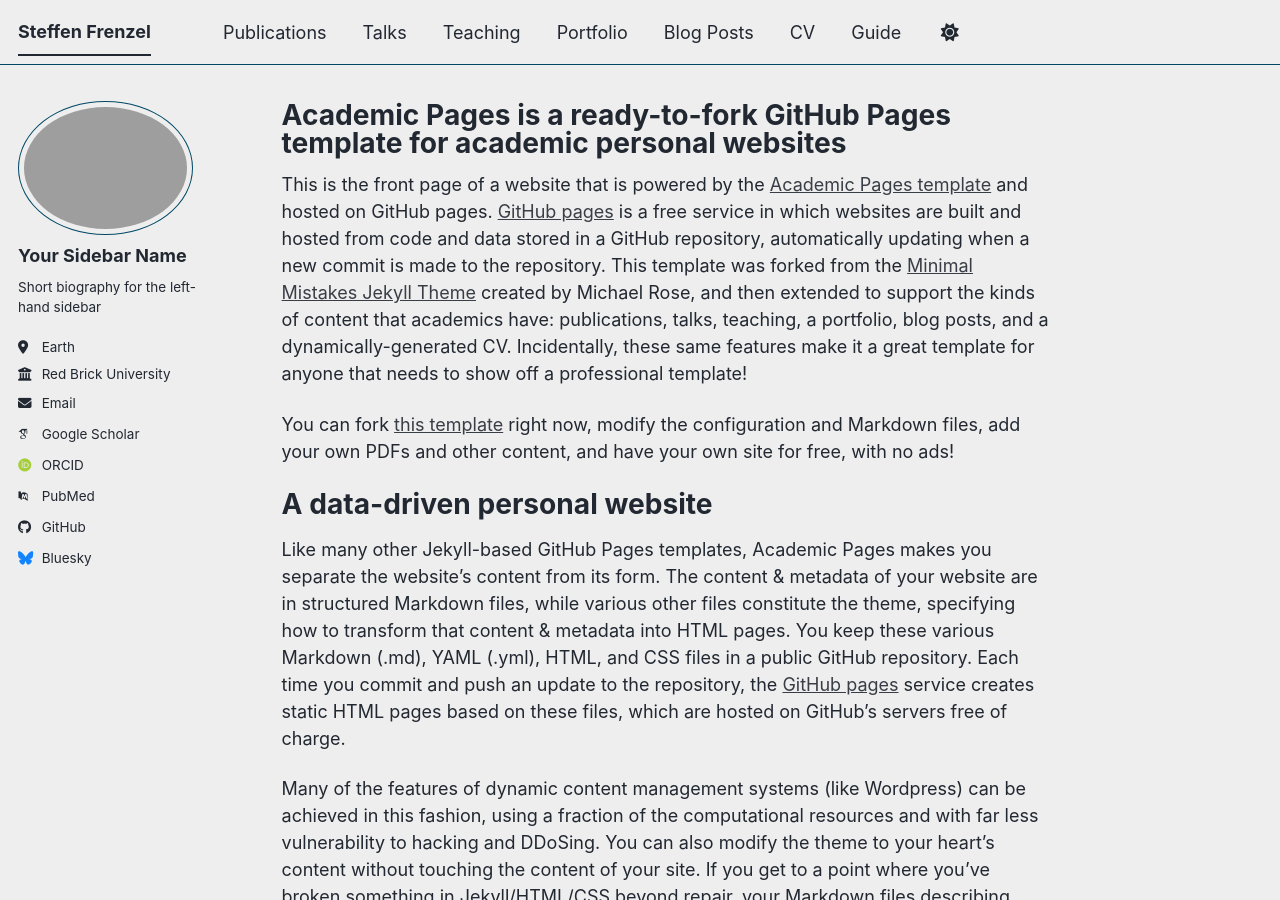
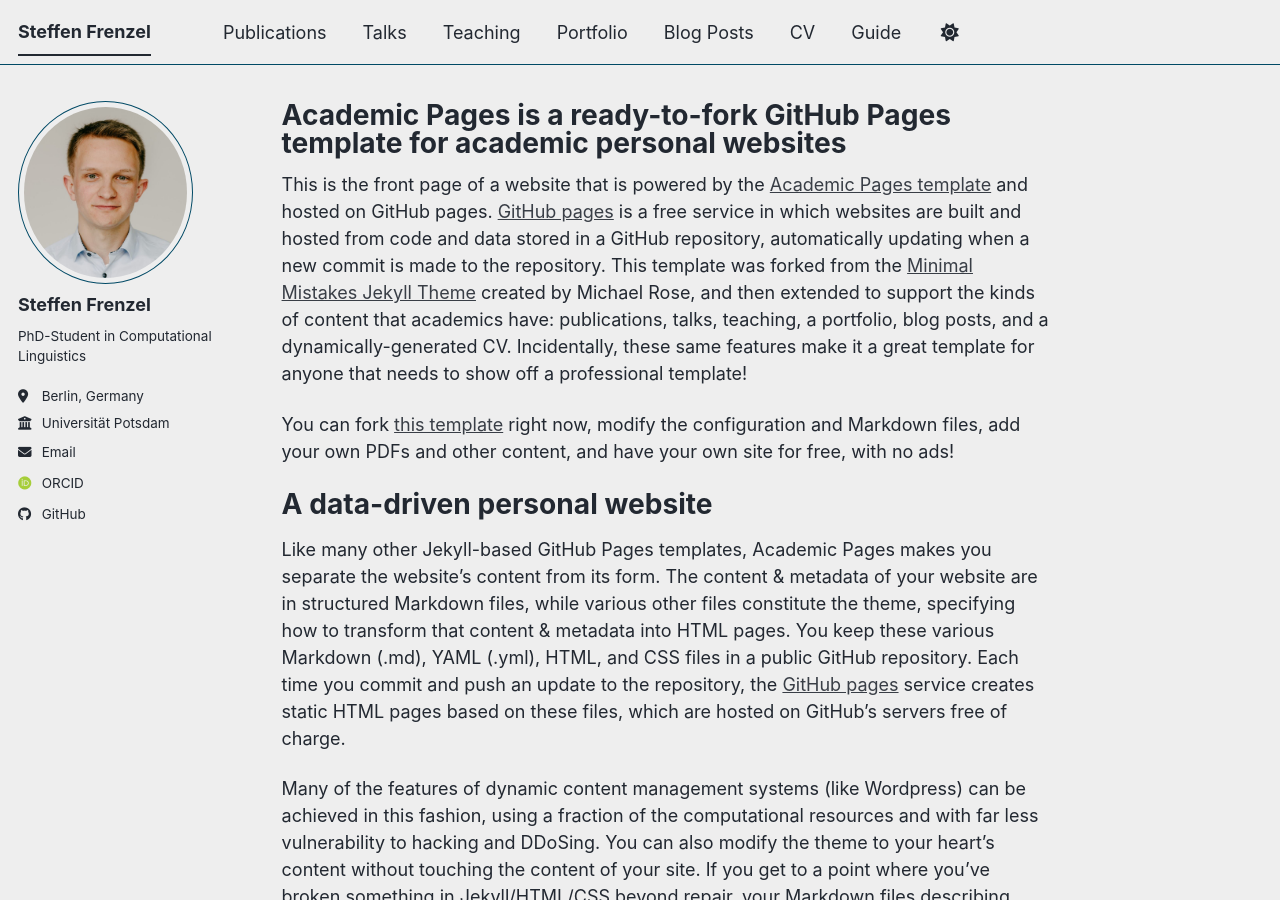
Before and after one commit to steffrenzel/steffrenzel.github.io, a Jekyll site: the page built from _pages/about.md, in a window 1280 px wide and 900 px high. Built offline with Jekyll 4.4.1, drawn with Linux system fonts in a browser that asks for light colours; some web fonts are replaced; a script bundle is joined from its source files by our own code; library files that are not in the unit come from our copies.

Commit message:
Update _config.yml

```diff
--- a/_config.yml
+++ b/_config.yml
@@ -23,25 +23,25 @@
 #               Additional customization can be done by editing /_includes/author-profile.html
 author:
   # Biographic information
-  avatar           : "profile.png"
-  name             : "Your Sidebar Name"
+  avatar           : "profile.JPG"
+  name             : "Steffen Frenzel"
   pronouns         : # example: "she/her"
-  bio              : "Short biography for the left-hand sidebar"
-  location         : "Earth"
-  employer         : "Red Brick University"
+  bio              : "PhD-Student in Computational Linguistics"
+  location         : "Berlin, Germany"
+  employer         : "Universität Potsdam"
   uri              : # URL
-  email            : "none@example.org"
+  email            : "steffen.frenzel@uni-potsdam.de"
 
   # Academic websites
   academia         : # URL
   arxiv            : # URL - Update with the correct link to your profile
-  googlescholar    : "https://scholar.google.com/citations?user=PS_CX0AAAAAJ"
+  googlescholar    : # "https://scholar.google.com/citations?user=PS_CX0AAAAAJ"
   inspire-hep      : # URL
   impactstory      : # URL
-  orcid            : "https://orcid.org/yourorcidurl"
+  orcid            : "https://orcid.org/0009-0006-6308-993X"
   semantic         : # URL
   ssrn             : # URL
-  pubmed           : "https://www.ncbi.nlm.nih.gov/pubmed/?term=john+snow"
+  pubmed           : #"https://www.ncbi.nlm.nih.gov/pubmed/?term=john+snow"
   researchgate     : # URL
   scopus           : # URL
   zotero           : # URL
@@ -51,13 +51,13 @@
   bitbucket        : # Username - Update with your username on the site
   codepen          : # Username
   dribbble         : # Username
-  github           : "academicpages"
+  github           : "https://github.com/steffrenzel"
   kaggle           : # Username
   stackoverflow    : # User number or user number and name (i.e., use "1" or "1/jeff-atwood")
 
   # Social media
   artstation       : # Username
-  bluesky          : "bsky.app" # Replace this with you Bluesky username
+  bluesky          : #"bsky.app" # Replace this with you Bluesky username
   facebook         : # Username
   flickr           : # Username
   foursquare       : # Username
```
